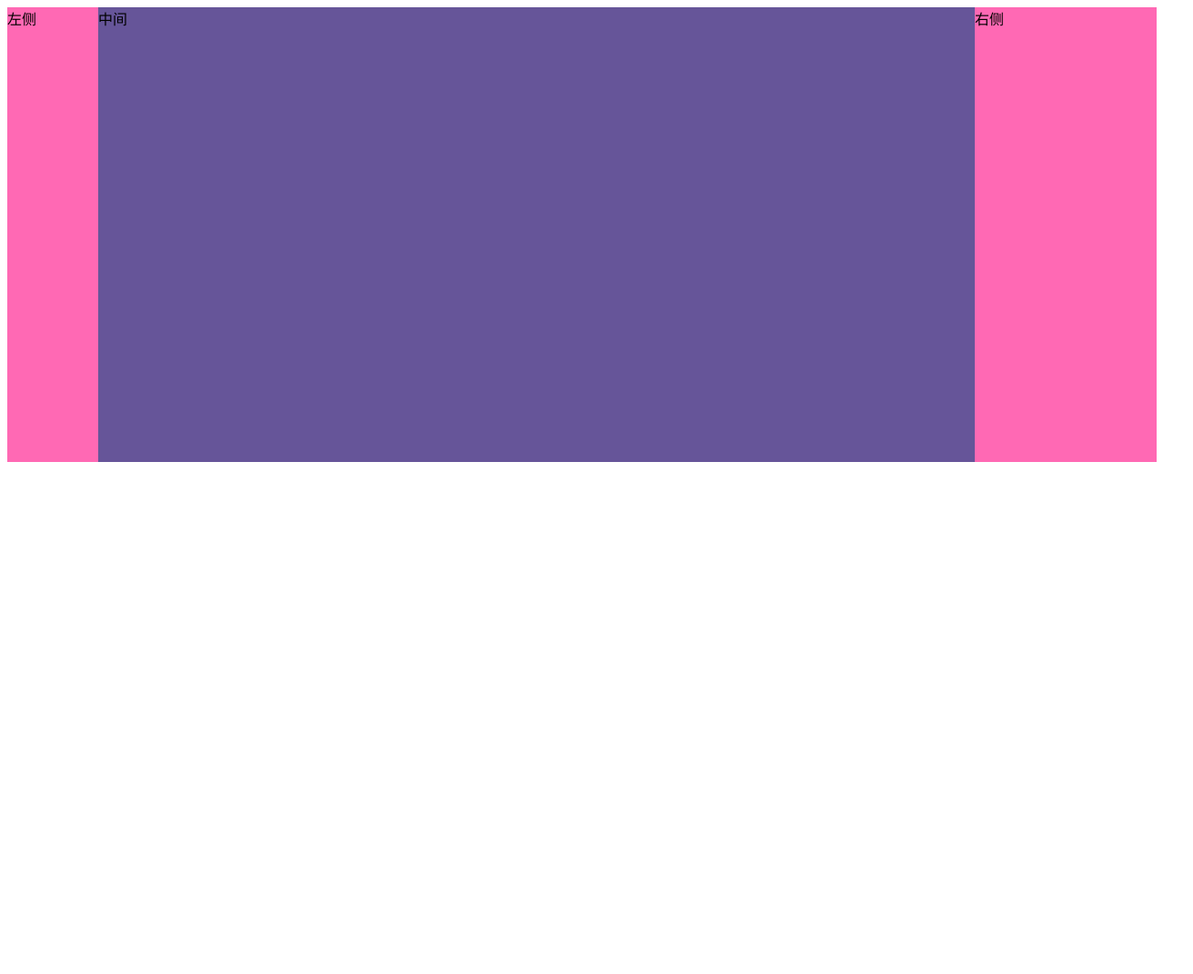
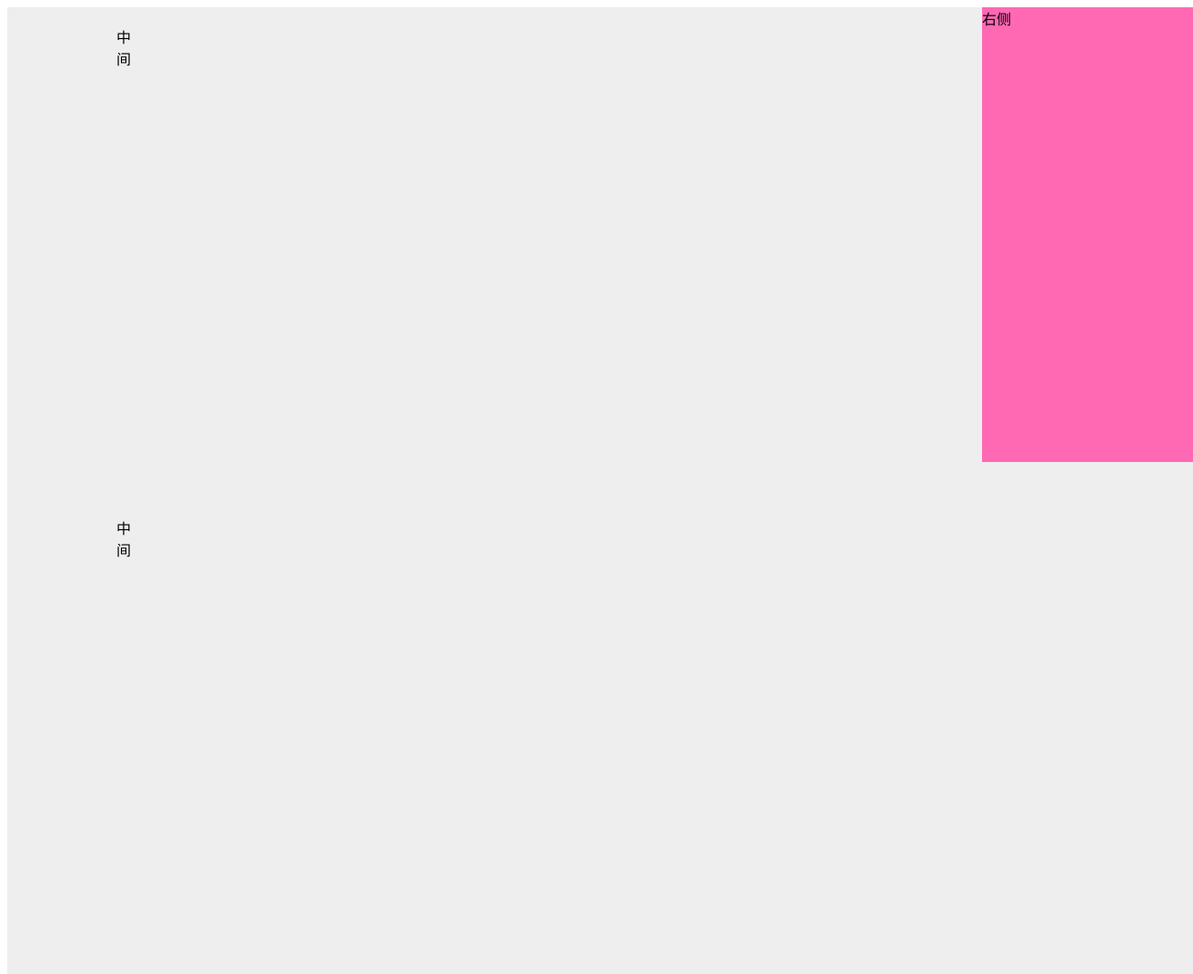
Before and after one commit to HCYETY/The-growth-path-of-front-end-engineers, a plain HTML site: page 前端/CSS实践/三栏布局的各种方法.html in a window 1280 px wide. Shown: the top 1071 px of the page at 91% size, 1312 px wide, since content can reach past the window. Before the commit the page ends 800 px from the top, so only its background shows below. Drawn offline with Linux system fonts and the light colour scheme.

Commit message:
2021-05-04

```diff
--- a/前端/CSS实践/三栏布局的各种方法.html
+++ b/前端/CSS实践/三栏布局的各种方法.html
@@ -13,7 +13,7 @@
     6.grid布局
     7.双飞翼布局：浮动+负外边距 */
 /* 1.浮动定位布局：两边使用 float，中间使用 margin */
-        /* .wrap{
+        .wrap{
             background: #eee;
             padding: 20px;
         }
@@ -34,13 +34,13 @@
             margin-left: 220px;
             margin-right: 220px;
             background: lightpink;
-        } */
+        }
         /* 这种实现方式存在缺陷：
         主体内容是最后加载的。
         右边在主体内容之前，如果是响应式设计，不能简单的换行展示 */
 
 /* 2.绝对定位布局：两边使用 absolute，中间使用 margin */
-        /* .wrap{
+        .wrap{
             background: #eee;
             padding: 20px;
             position: relative;
@@ -63,10 +63,10 @@
             height: 200px;
             margin: 0 110px;
             background: lightpink;
-        } */
+        }
 
 /* 3.两边使用 float 和负 margin */
-        /* .wrap{
+        .wrap{
             float: left;
             width: 100%;
         }
@@ -88,10 +88,10 @@
             float: right;
             margin-left: -200px;
             background: lightblue;
-        } */
+        }
 
 /* 4.display: table 实现 */
-        /* .wrap{
+        .wrap{
             width: 100%;
             height: 300px;
             display: table;
@@ -109,10 +109,10 @@
         }
         .middle{
             background: lightpink;
-        } */
+        }
 
 /* 5.flex布局 */
-        /* .wrap{
+        .wrap{
             display: flex;
         }
         .left{
@@ -129,10 +129,10 @@
             flex: 1;
             margin: 0 10px;
             background: lightpink;
-        } */
+        }
 
 /* 6.grid布局 */
-        /* .wrap{
+        .wrap{
             height: 200px;
             display: grid;
             grid-template-columns: 200px auto 200px;
@@ -147,7 +147,7 @@
         }
         .middle{
             background: lightpink;
-        } */
+        }
 
         /* 7.双飞翼布局：浮动+负外边距 */
         /* 三个栏都采用左浮动；
@@ -182,13 +182,12 @@
     </style>
 </head>
 <body>
-
     <!-- 一、二 -->
-    <!-- <div class="wrap">
+    <div class="wrap">
         <div class="left">左侧</div>
         <div class="right">右侧</div>
         <div class="middle">中间</div>
-    </div>    -->
+    </div>
     <!-- 三、七 -->
     <div class="wrap">
         <div class="middle">中间</div>
@@ -196,10 +195,10 @@
     <div class="left">左侧</div>
     <div class="right">右侧</div>
     <!-- 四、五、六 -->
-    <!-- <div class="wrap">
+    <div class="wrap">
         <div class="left">左侧</div>
         <div class="middle">中间</div>
         <div class="right">右侧</div>
-    </div>    -->
+    </div>
 </body>
 </html>
```
Also changed, not shown: 前端/CSS实践/等比例缩放.html (+4 -4 lines), 前端/JavaScript底层知识/实现深拷贝函数.html (line endings or trailing spaces).
